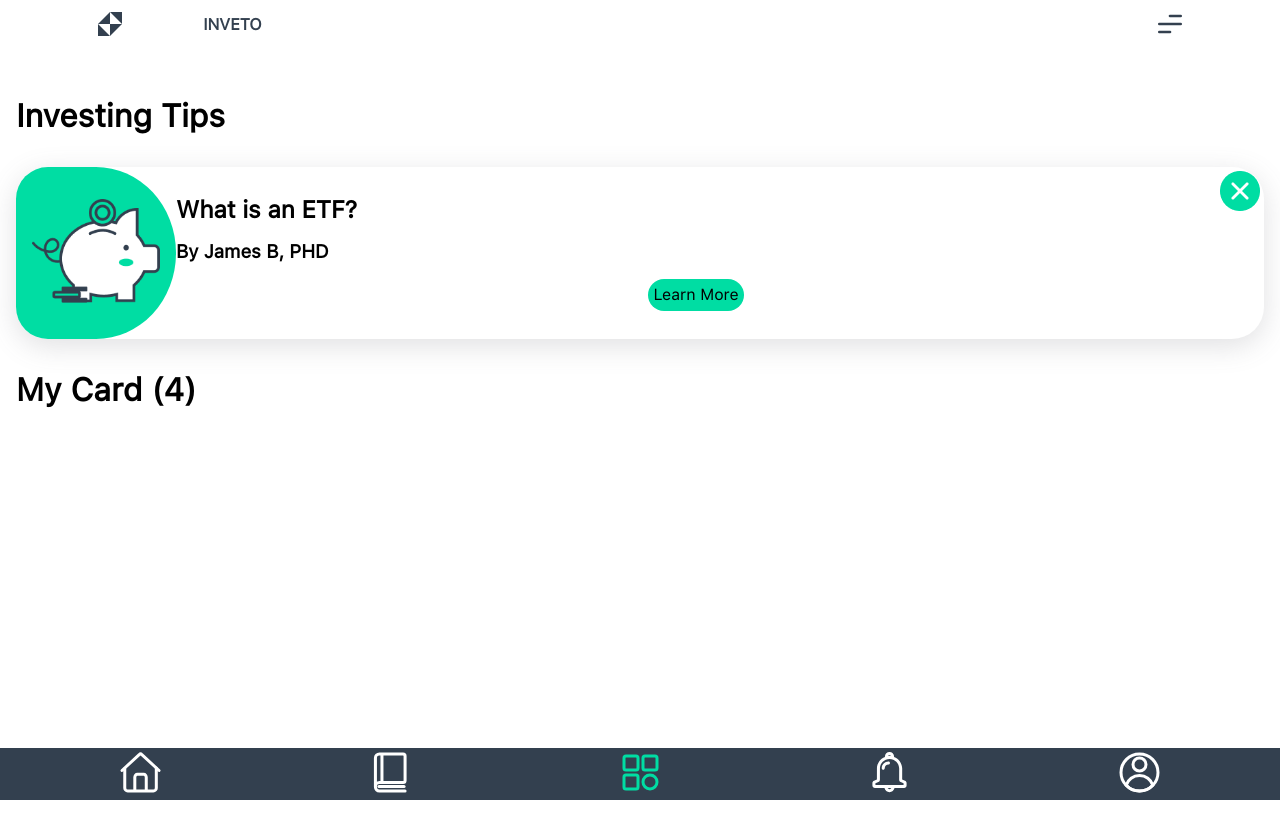
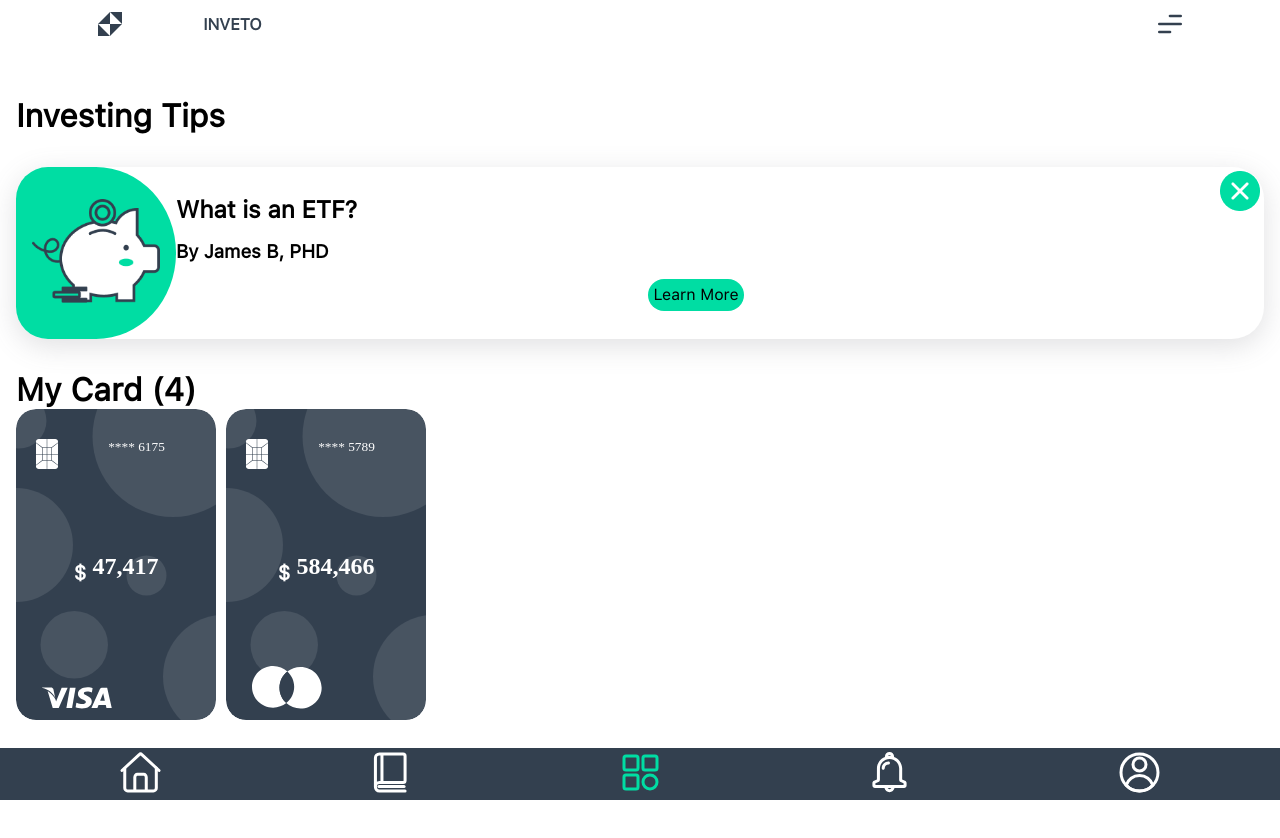
Before and after one commit to OugMontiel/virtualWallet, a plain HTML site: page views/cards.html in a window 1280 px wide. Drawn offline with nearby package versions, Linux system fonts and the light colour scheme; files whose address does not match are found by name; a web font is replaced by a local one.

Commit message:
feat: :construction: add card to cards
Copy to teacher's document.

```diff
--- a/css/cards.css
+++ b/css/cards.css
@@ -154,3 +154,41 @@ main{
 .cards{
     grid-area: gri;
 }
+.main__cards{
+    display: flex;
+    gap: 10px;
+    flex-direction: row;
+
+    height: 320px;
+    overflow-x: scroll;
+}
+.cards__item{
+    min-width: 200px;
+    background: url(../storage/img/cards/card.svg);
+    background-repeat: no-repeat;
+    background-position: top;
+    background-size: contain;
+    display: flex;
+    flex-direction: column;
+    justify-content: center;
+    align-items: center;
+    position: relative;
+}
+.cards__item h2{
+    color: var(--color-ternario);
+    font-family: "SF-Pro-Text-Bold";
+}
+.cards__item small{
+    position: absolute;
+    top: 30px;
+    right: 4vw;
+    color: var(--color-ternario);
+    font-family: "SF-Pro-Text-Semibold";
+}
+
+.cards__item img{
+    position: absolute;
+    width: 35%;
+    left: 2vw;
+    bottom: 20px;
+}
--- a/views/cards.html
+++ b/views/cards.html
@@ -36,7 +36,18 @@
         </div>
         <div class="cards">
             <h1>My Card (4)</h1>
-            <div class="Carstarger"></div>
+            <section class="main__cards">
+                <article class="cards__item">
+                    <small>**** 6175</small>
+                    <h2><sub>$</sub> 47,417</h2>
+                    <img src="../storage/img/cards/visa.svg">
+                </article>
+                <article class="cards__item">
+                    <small>**** 5789</small>
+                    <h2><sub>$</sub> 584,466</h2>
+                    <img src="../storage/img/cards/masterCard.svg">
+                </article>
+            </section>
         </div>
     </main>
     <footer>
```
Also changed, not shown: Storage/img/cards/card.svg (added), Storage/img/cards/masterCard.svg (added), Storage/img/cards/visa.svg (added).
